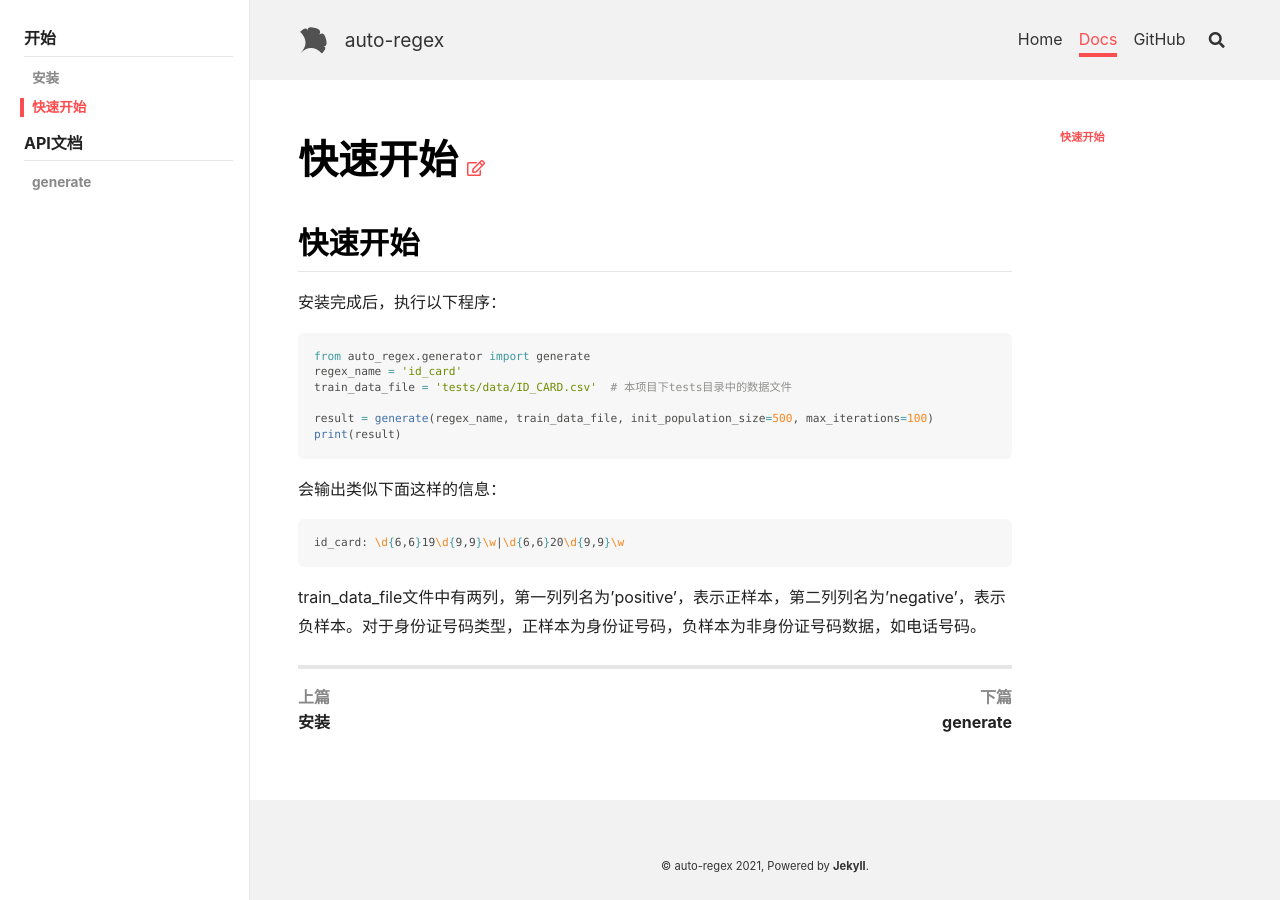
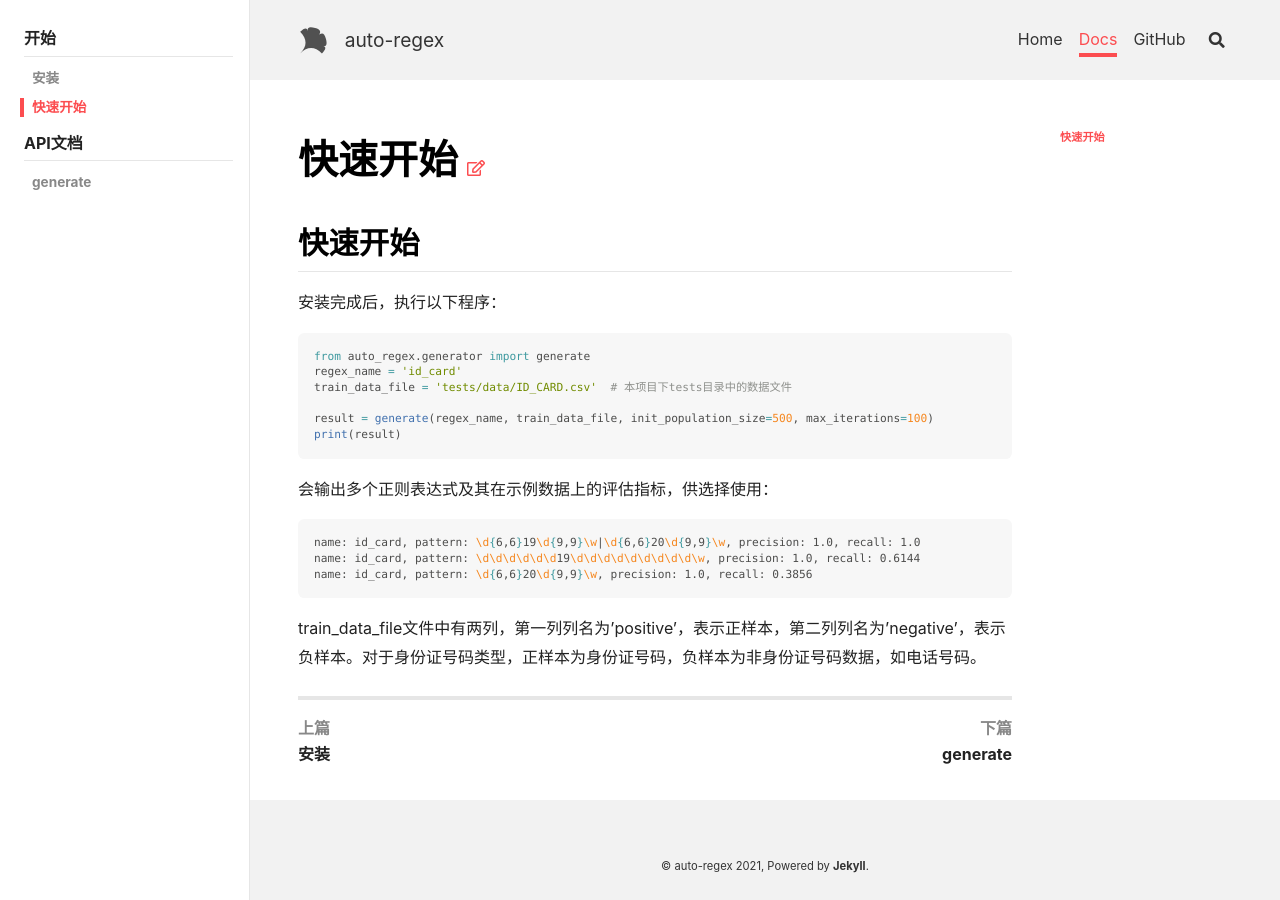
Before and after one commit to hitsz-ids/auto-regex, a Jekyll site: the page built from docs/_docs/zh/1.2-quick-start.md, in a window 1280 px wide. Built offline with Jekyll 4.4.1, drawn with Linux system fonts in a browser that asks for light colours; nearby versions of some CDN libraries.

Commit message:
update doc

````diff
--- a/docs/_docs/zh/1.2-quick-start.md
+++ b/docs/_docs/zh/1.2-quick-start.md
@@ -17,10 +17,12 @@ result = generate(regex_name, train_data_file, init_population_size=500, max_ite
 print(result)
 ```
 
-会输出类似下面这样的信息：
+会输出多个正则表达式及其在示例数据上的评估指标，供选择使用：
 
 ```bash
-id_card: \d{6,6}19\d{9,9}\w|\d{6,6}20\d{9,9}\w
+name: id_card, pattern: \d{6,6}19\d{9,9}\w|\d{6,6}20\d{9,9}\w, precision: 1.0, recall: 1.0
+name: id_card, pattern: \d\d\d\d\d\d19\d\d\d\d\d\d\d\d\d\w, precision: 1.0, recall: 0.6144
+name: id_card, pattern: \d{6,6}20\d{9,9}\w, precision: 1.0, recall: 0.3856
 ```
 
 train_data_file文件中有两列，第一列列名为’positive’，表示正样本，第二列列名为’negative’，表示负样本。对于身份证号码类型，正样本为身份证号码，负样本为非身份证号码数据，如电话号码。
````
